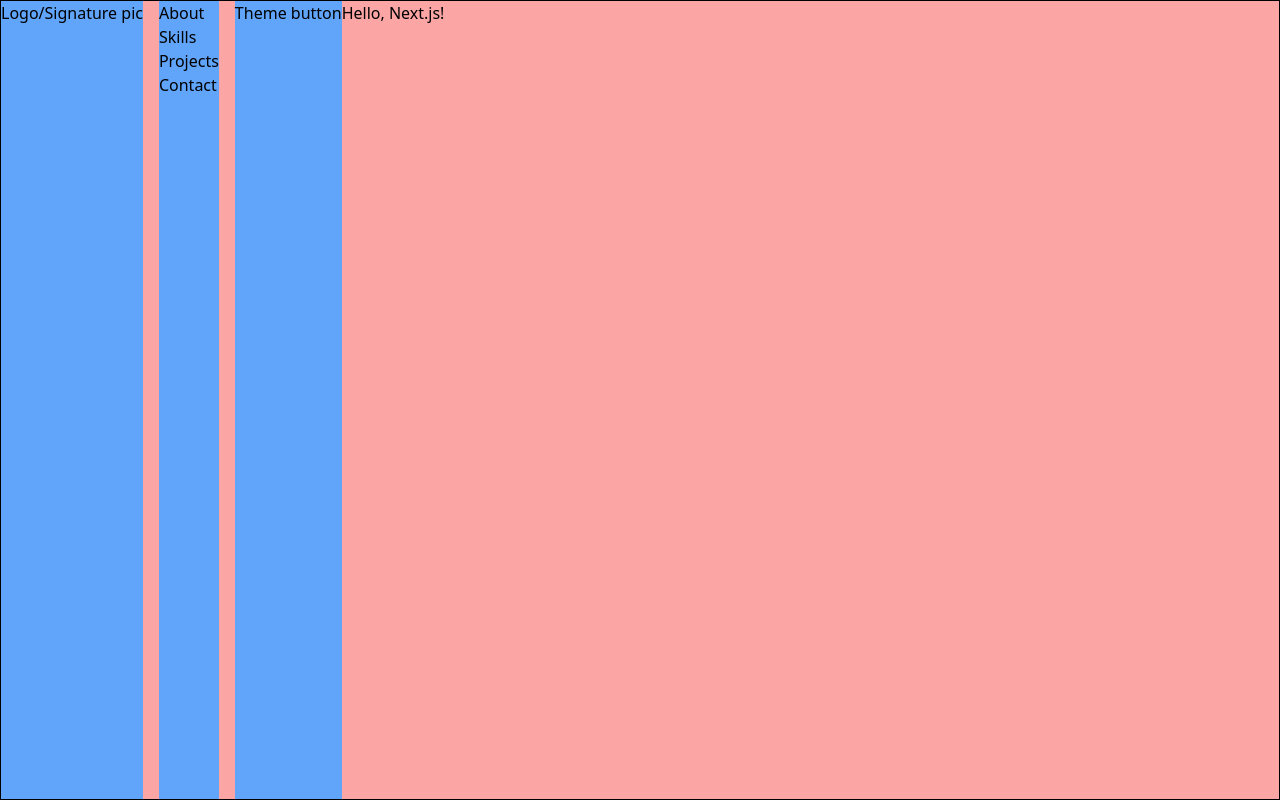
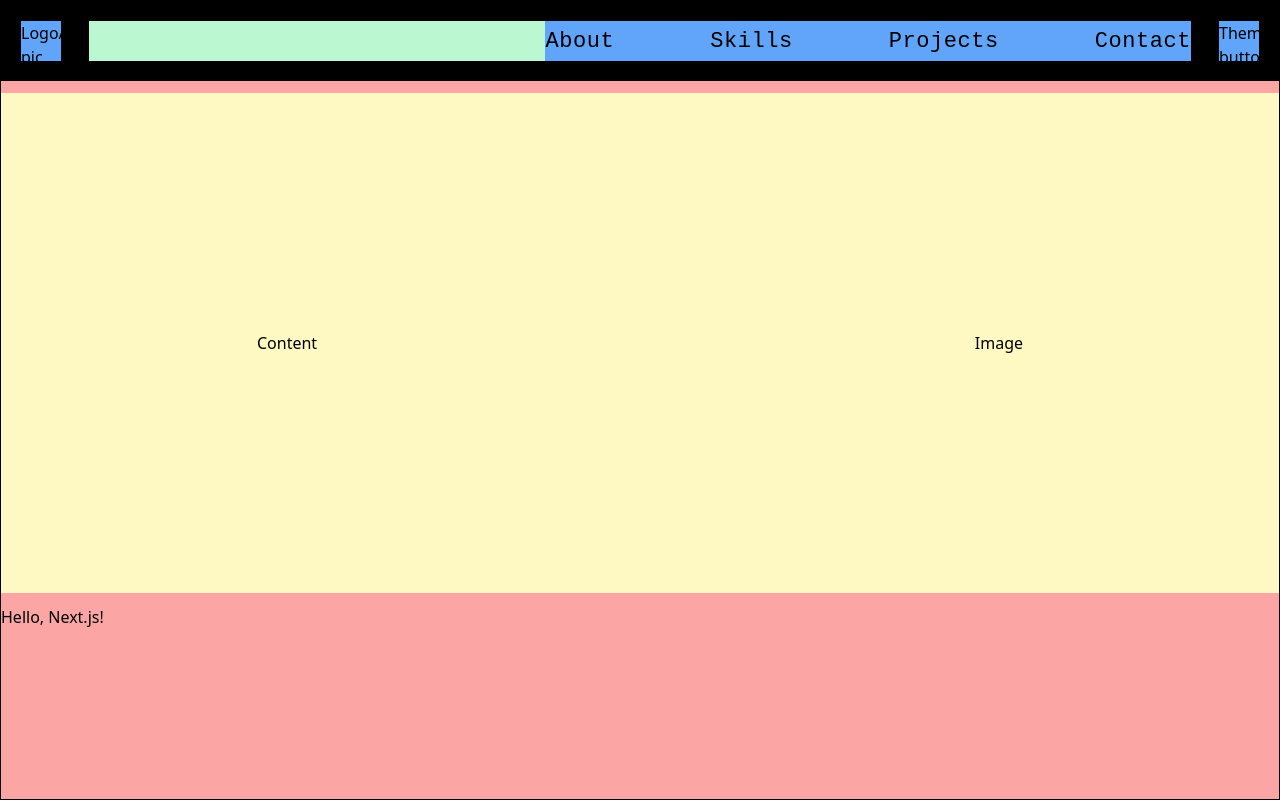
Before and after one commit to Yuvaraaj17/Portfolio, a Next.js app: page / in a window 1280 px wide. Built offline with nearby package versions, Linux system fonts and the light colour scheme.

Commit message:
Tailwind config updated and Navbar styling

```diff
--- /dev/null
+++ b/components/About.tsx
@@ -0,0 +1,10 @@
+import React from 'react'
+
+export default function About() {
+  return (
+    <div className='flex flex-row justify-between items-center px-64 h-[500px] bg-yellow-100'>
+        <div>Content</div>
+        <div>Image</div>
+    </div>
+  )
+}
--- a/components/NavBar.tsx
+++ b/components/NavBar.tsx
@@ -2,15 +2,17 @@ import React from 'react'
 
 export default function NavBar() {
   return (
-    <div className='flex flex-row justify-between gap-4'>
-        <div className='bg-blue-400'>Logo/Signature pic</div>
-        <div className='bg-blue-400'>
-            <div>About</div>
-            <div>Skills</div>
-            <div>Projects</div>
-            <div>Contact</div>
+    <div className='flex flex-row justify-between gap-7 bg-black p-5'>
+        <div className='bg-blue-400 w-10 h-10'>Logo/Signature pic</div>
+        <div className='flex bg-green-200 w-full justify-end'>
+          <div className='bg-blue-400 flex flex-row gap-24 text-[22px] justify-center items-center font-mono tracking-wide'>
+              <div>About</div>
+              <div>Skills</div>
+              <div>Projects</div>
+              <div>Contact</div>
+          </div>
         </div>
-        <div className='bg-blue-400'>Theme button</div>
+        <div className='bg-blue-400 w-10 h-10'>Theme button</div>
     </div>
   )
 }
--- a/package.json
+++ b/package.json
@@ -15,8 +15,11 @@
   "devDependencies": {
     "@types/node": "^22.10.1",
     "@types/react": "19.0.1",
+    "autoprefixer": "^10.4.20",
     "eslint": "^9",
     "eslint-config-next": "15.0.4",
+    "npm": "^10.9.2",
+    "postcss": "^8.4.49",
     "typescript": "^5.7.2"
   }
 }
--- /dev/null
+++ b/postcss.config.js
@@ -0,0 +1,6 @@
+module.exports = {
+  plugins: {
+    tailwindcss: {},
+    autoprefixer: {},
+  },
+}
--- a/src/app/layout.tsx
+++ b/src/app/layout.tsx
@@ -1,4 +1,4 @@
-import "..//input.css"
+import "../global.css"
 export const metadata = {
   title: 'Next.js',
   description: 'Generated by Next.js',
--- a/src/app/page.tsx
+++ b/src/app/page.tsx
@@ -1,9 +1,11 @@
 import React from "react";
 import NavBar from "../../components/NavBar";
+import About from "../../components/About";
 export default function Page() {
   return (
-    <div className="bg-red-300 flex w-screen h-screen border border-black">
+    <div className="bg-red-300 flex flex-col w-screen h-screen border border-black gap-3">
       <NavBar />
+      <About />
       <h1>Hello, Next.js!</h1>
     </div>
   );
--- /dev/null
+++ b/src/global.css
@@ -0,0 +1,5 @@
+@tailwind base;
+@tailwind components;
+@tailwind utilities;
+
+@import url('https://fonts.googleapis.com/css2?family=Space+Mono:ital,wght@0,400;0,700;1,400;1,700&display=swap');
--- a/src/input.css
+++ /dev/null
@@ -1,3 +0,0 @@
-@tailwind base;
-@tailwind components;
-@tailwind utilities;
--- a/tailwind.config.js
+++ b/tailwind.config.js
@@ -4,7 +4,12 @@ module.exports = {
     "./src/pages/**/*.{js,ts,jsx,tsx,mdx}",
     "./components/**/*.{js,ts,jsx,tsx,mdx}"],
   theme: {
-    extend: {},
+
+    extend: {
+      fontFamily: {
+        mono : ['Space Mono', 'monospace']
+      }
+    },
   },
   plugins: [],
 }
```
Also changed, not shown: 1 other file (tests, documents, lock files or other folders).
